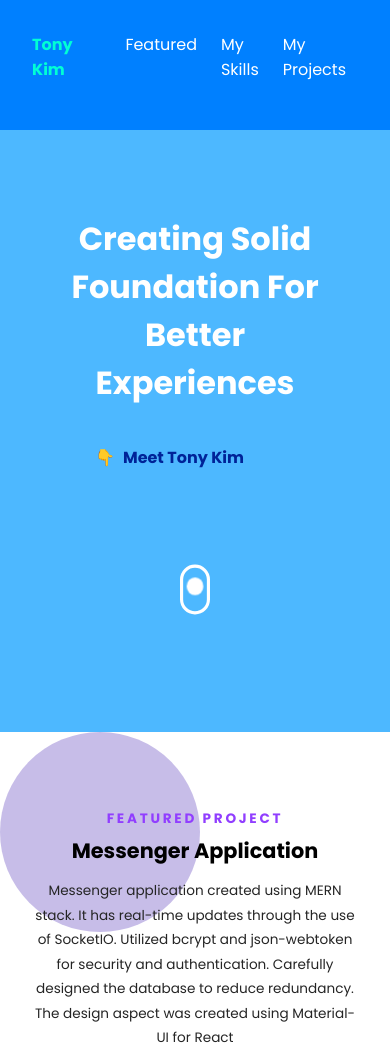
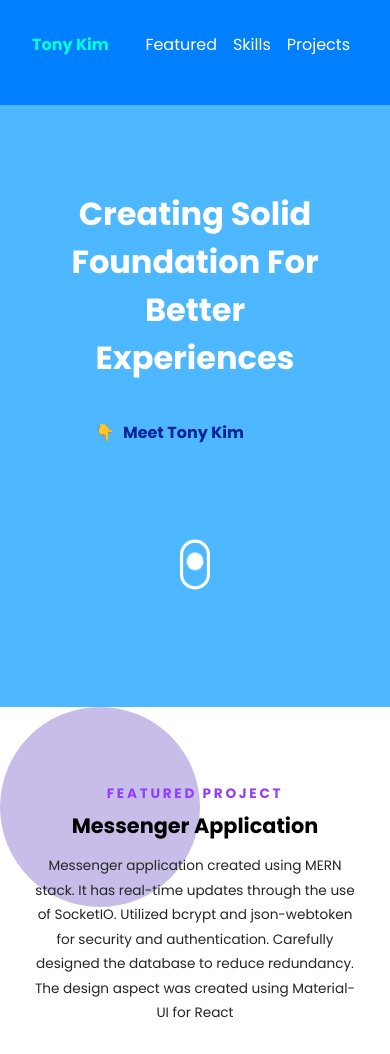
Before and after one commit to Tony-Kim09/tony-kim09.github.io, a plain HTML site: page index.html in a window 390 px wide. Shown: the top 1054 px of the page. Drawn offline with nearby package versions, Linux system fonts and the light colour scheme.

Commit message:
Mobile-display-fix

```diff
--- a/css/main.scss
+++ b/css/main.scss
@@ -46,7 +46,7 @@ header {
 
         a {
           display: block;
-          padding: 0 0.75em;
+          padding: 0 0.5em;
         }
     }
 
--- a/index.html
+++ b/index.html
@@ -18,8 +18,8 @@
         <nav>
           <ul>
             <li><a href="#featured">Featured</a></li>
-            <li><a href="#skills">My Skills</a></li>
-            <li><a href="#portfolio">My Projects</a></li>
+            <li><a href="#skills">Skills</a></li>
+            <li><a href="#portfolio">Projects</a></li>
           </ul>
         </nav>
       </header>
```
Also changed, not shown: css/main.css, 1 other file.
